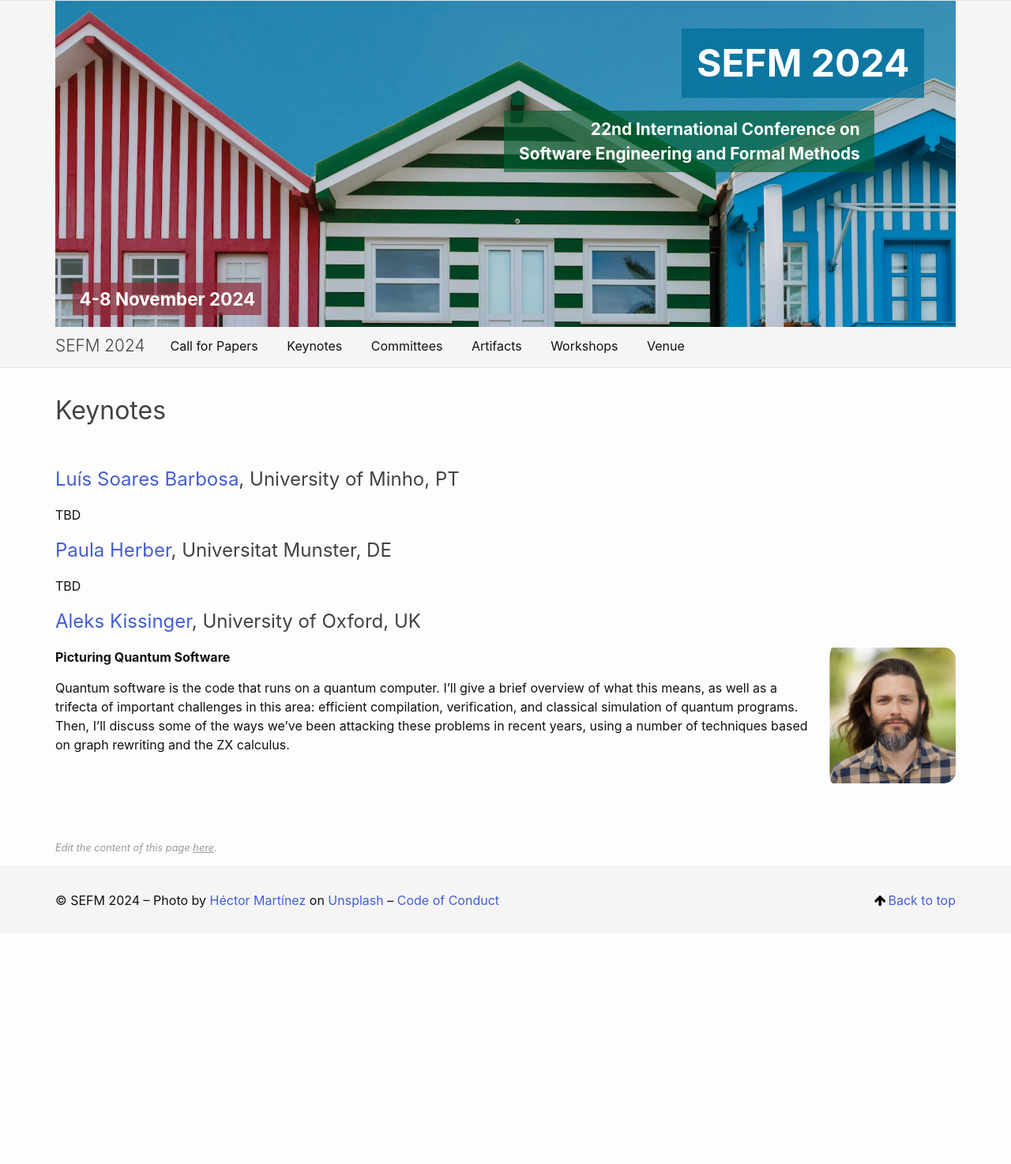
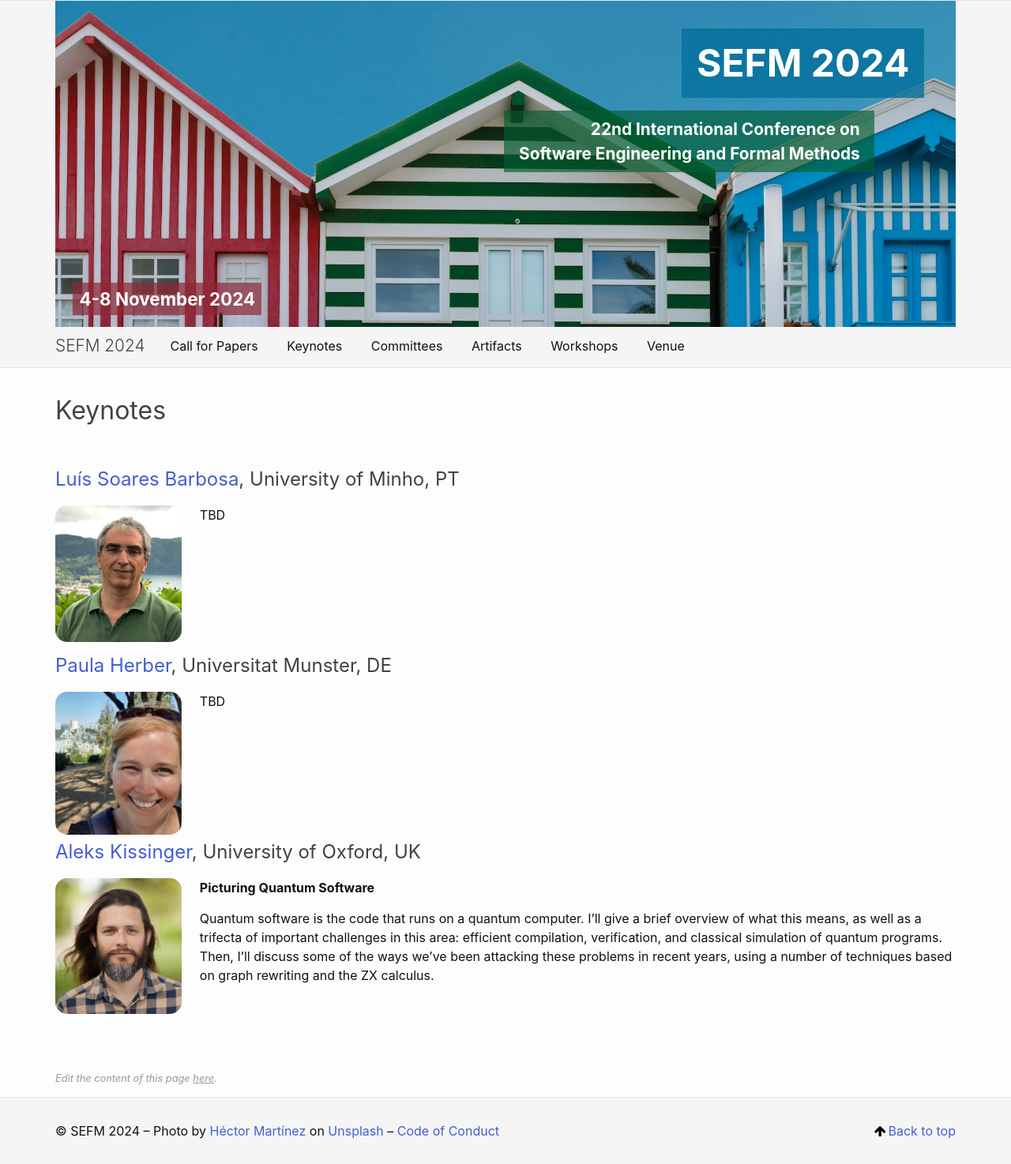
Before and after one commit to sefm-conference/2024, a Jekyll site: the page built from _pages/keynotes.md, in a window 1280 px wide. Shown: the whole page at 79% size. Built offline with Jekyll 4.4.1, drawn with Linux system fonts in a browser that asks for light colours; before the commit the page ends 1182 px from its top, so only the background shows below that.

Commit message:
added pictures of Luis and Paula

```diff
--- a/_pages/keynotes.md
+++ b/_pages/keynotes.md
@@ -8,11 +8,19 @@ published: true
 
 ## [Luís Soares Barbosa](https://www.di.uminho.pt/~lsb/), University of Minho, PT
 
+<img src="{{ site.baseurl }}{% link assets/images/people/barbosa.jpg %}" class="imageSpeaker" align="right"/>
+
+<p style="min-height: 170px;">
 TBD
+</p>
 
 ## [Paula Herber](https://www.uni-muenster.de/EmbSys/team/herber/), Universitat Munster, DE
 
-TBD
+<img src="{{ site.baseurl }}{% link assets/images/people/herber.png %}" class="imageSpeaker" align="right"/>
+
+<p style="min-height: 170px;">
+	TBD
+</p>
 
 ## [Aleks Kissinger](https://www.cs.ox.ac.uk/people/aleks.kissinger/), University of Oxford, UK
 
--- a/_sass/minima/_layout.scss
+++ b/_sass/minima/_layout.scss
@@ -134,8 +134,9 @@
 .imageSpeaker {
   width: 160px;
   height: auto;
-  padding-left: 1%;
+  margin-right: 2%;
   border-radius: 15px;
+  float: left;
 }
 
 .prog {
```
Also changed, not shown: assets/images/people/barbosa.jpg (added), assets/images/people/herber.png (added).
